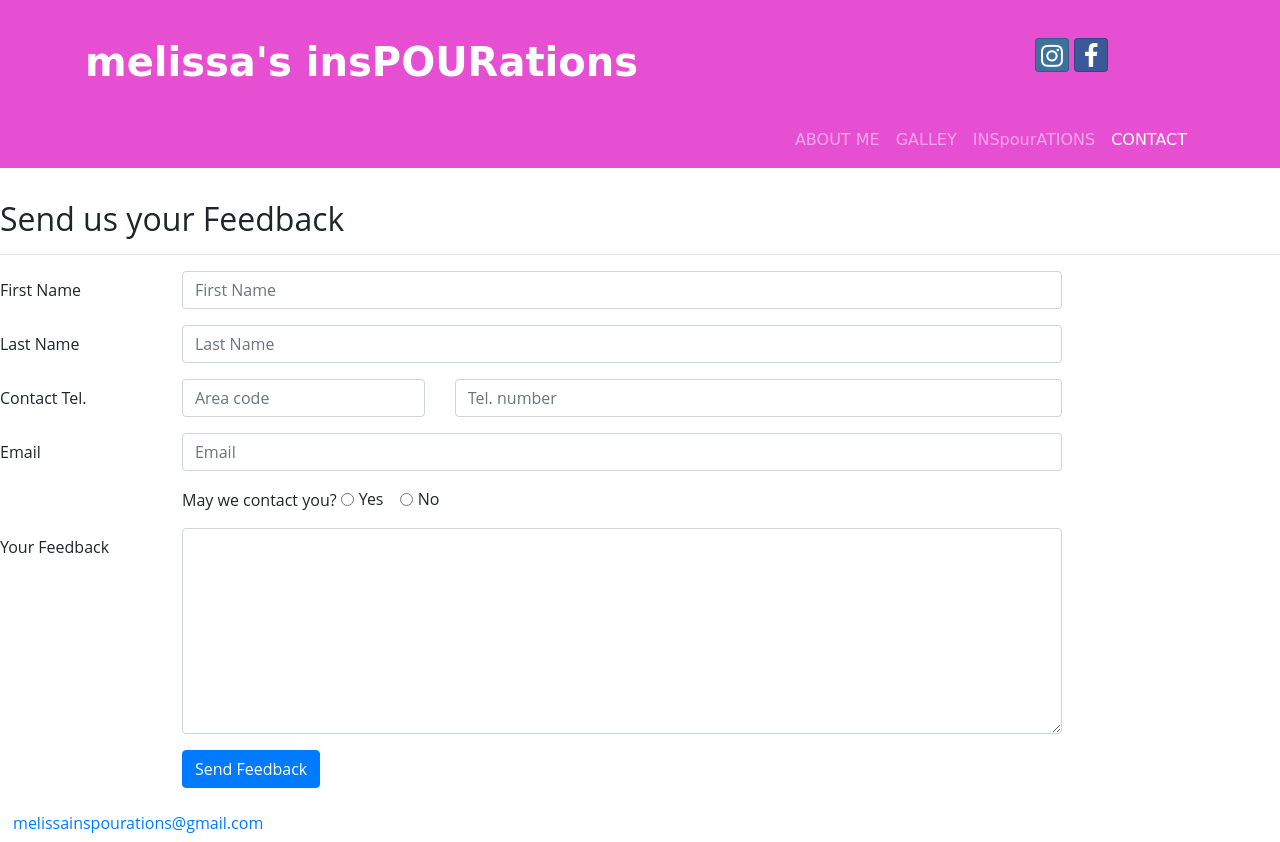
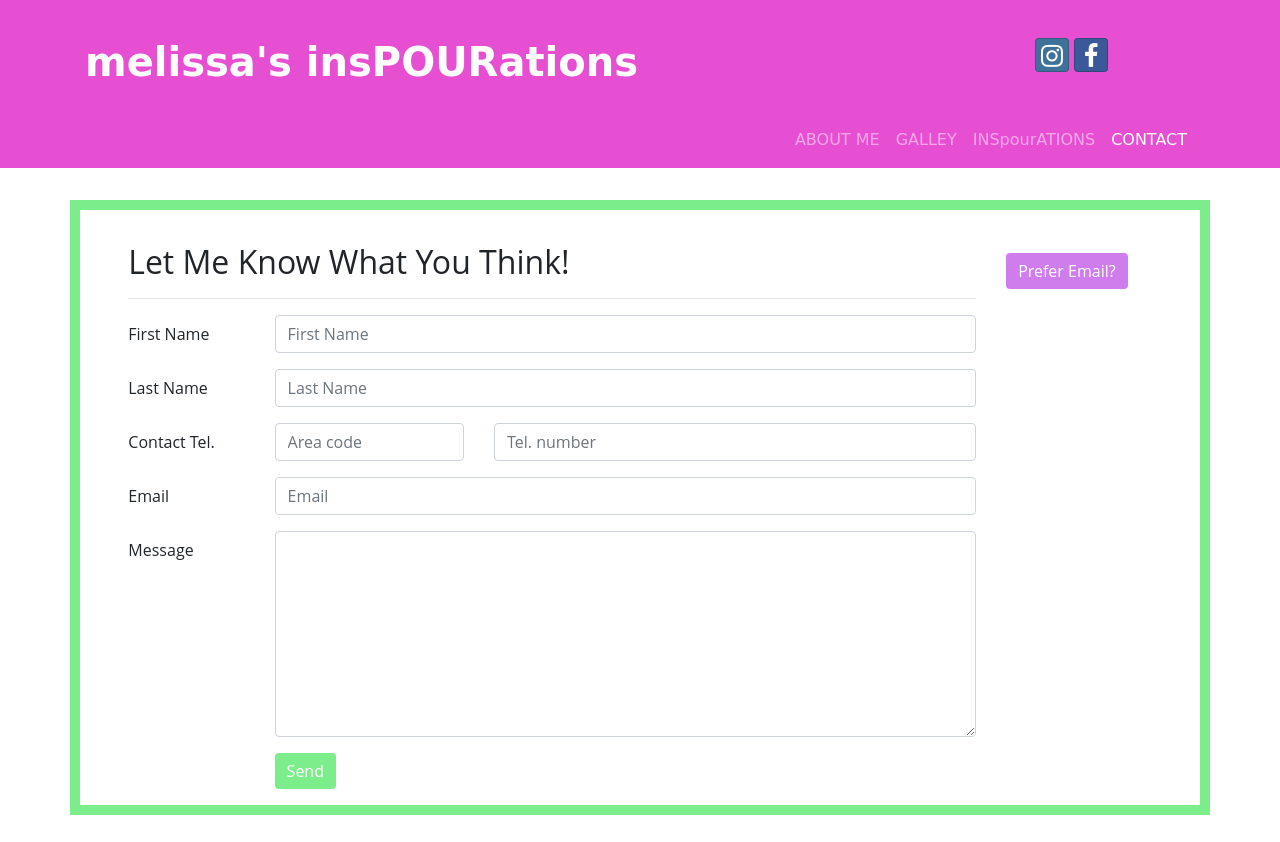
Before and after one commit to cbregan/m.insPOURations, a website: page contact.html in a window 1280 px wide. After the commit the page ends 815 px from the top, so only its background shows below. Drawn offline with nearby package versions, Linux system fonts and the light colour scheme.

Commit message:
Contact Page and Toast Formated

```diff
--- a/contact.html
+++ b/contact.html
@@ -20,11 +20,17 @@
         <div class="container">
             <div class="row">
                 <div class="col-10">
-                    <a href="index.html"><h1 id="title">melissa's insPOURations</h1></a>
+                    <a href="index.html">
+                        <h1 id="title">melissa's insPOURations</h1>
+                    </a>
                 </div>
                 <div class="col-md-2">
-                    <a class="btn btn-social-icon btn-instagram" href="https://www.instagram.com/melissas_inspourations/" target="_blank"><i class="fa fa-instagram"></i></a>
-                    <a class="btn btn-social-icon btn-facebook" href="https://www.facebook.com/profile.php?id=100069563702358" target="_blank"><i class="fa fa-facebook"></i></a>
+                    <a class="btn btn-social-icon btn-instagram"
+                        href="https://www.instagram.com/melissas_inspourations/" target="_blank"><i
+                            class="fa fa-instagram"></i></a>
+                    <a class="btn btn-social-icon btn-facebook"
+                        href="https://www.facebook.com/profile.php?id=100069563702358" target="_blank"><i
+                            class="fa fa-facebook"></i></a>
                 </div>
             </div>
         </div>
@@ -47,29 +53,31 @@
         </nav>
     </header>
 
-    <div class="row row-content">
-        <div class="col-12">
-            <h2>Send us your Feedback</h2>
+    <div class="container">
+        <div class="row row-content" id="contactForm">
+            <div class="col-md-10">
+                <h2>Let Me Know What You Think!</h2>
                 <hr />
-        </div>
-        <div class="col-md-10">
                 <form>
                     <div class="form-group row">
                         <label for="firstName" class="col-md-2 col-form-label">First Name</label>
                         <div class="col-md-10">
-                        <input type="text" class="form-control" id="firstName" name="firstName" placeholder="First Name" />
+                            <input type="text" class="form-control" id="firstName" name="firstName"
+                                placeholder="First Name" />
                         </div>
                     </div>
                     <div class="form-group row">
                         <label for="lastName" class="col-md-2 col-form-label">Last Name</label>
                         <div class="col-md-10">
-                        <input type="text" class="form-control" id="lastName" name="lastName" placeholder="Last Name" />
+                            <input type="text" class="form-control" id="lastName" name="lastName"
+                                placeholder="Last Name" />
                         </div>
                     </div>
                     <div class="form-group row">
                         <label for="areaCode" class="col-md-2 col-form-label">Contact Tel.</label>
                         <div class="col-5 col-md-3">
-                        <input type="tel" class="form-control" id="areaCode" name="areaCode" placeholder="Area code" />
+                            <input type="tel" class="form-control" id="areaCode" name="areaCode"
+                                placeholder="Area code" />
                         </div>
                         <div class="col-7">
                             <input type="tel" class="form-control" name="telNum" placeholder="Tel. number" />
@@ -82,42 +90,60 @@
                         </div>
                     </div>
                     <div class="form-group row">
-                    <div class="col offset-md-2">
-                        May we contact you?
-                        <div class="form-check form-check-inline">
-                            <input type="radio" class="form-check-input" id="contactYes" name="contactRadios" value="yes" />
-                            <label for="contactYes" class="form-check-label">Yes</label>
-                        </div>
-                        <div class="form-check form-check-inline">
-                            <input type="radio" class="form-check-input" id="contactNo" name="contactRadios" value="no" />
-                            <label for="contactNo" class="form-check-label">No</label>
-                        </div>
-                    </div>
-                </div>
-                <div class="form-group row">
-                    <label for="feedback" class="col-md-2 col-form-label">Your Feedback</label>
+                        <label for="feedback" class="col-md-2 col-form-label">Message</label>
                         <div class="col-md-10">
                             <textarea class="form-control" id="feedback" name="feedback" rows="8"></textarea>
                         </div>
                     </div>
                     <div class="form-group row">
                         <div class="offset-md-2 col-md-10">
-                        <button type="submit" class="btn btn-primary">Send Feedback</button>
+                            <button type="submit" class="btn btn-dark" id="formBtn">Send</button>
                         </div>
                     </div>
                 </form>
             </div>
+
+            <div class="col-md-2">
+            <div class="containerToastBtn">
+                <button type="button" class="btn btn-primary" id="liveToastBtn">Prefer Email?</button>
             </div>
 
-   <div>
-        <a role="button" class="btn btn-link" href="mailto:melissainspourations@gmail.com">melissainspourations@gmail.com</a>
+            <div aria-live="polite" aria-atomic="true" class="d-flex justify-content-center align-items-center"
+                style="min-height: 20px;">
+                <div class="toast hide" data-autohide="true" aria-live="assertive" aria-atomic="true">
+                    <div class="toast-header">
+                        <strong class="mr-auto text-primary">Send Me an Email!</strong>
+                        <button type="button" class="ml-2 mb-1 close" data-dismiss="toast">&times;</button>
                     </div>
+                    <div class="toast-body">
+                        <a role="button" class="btn btn-link" href="mailto:melissainspourations@gmail.com">melissainspourations@gmail.com
+                        </a>
+                    </div>
+                </div>
+            </div>
+            </div>
+
+        </div>
+
+
+    </div>
+
+
 
     <!-- jQuery must come first, then Popper.js, then the Bootstrap JavaScript plugins.-->
     <script src="node_modules/jquery/dist/jquery.slim.min.js"></script>
     <script src="node_modules/popper.js/dist/umd/popper.min.js"></script>
     <script src="node_modules/bootstrap/dist/js/bootstrap.min.js"></script>
 
+    <script>
+        $(document).ready(function () {
+            $('#liveToastBtn').click(function () {
+                $('.toast').toast({ animation: false, autohide: false });
+                $('.toast').toast('show');
+            });
+        });
+    </script>
+
 </body>
 
 </html>
--- a/css/styles.css
+++ b/css/styles.css
@@ -35,3 +35,31 @@ a:hover {
     border-color: #edc37c;
 
 }
+
+#contactForm {
+    border: 10px solid;
+    border-color: #7ced8b;
+    padding-top: 3%;
+    padding-left: 3%;
+    padding-right: 3%;
+}
+
+.toast {
+    background-color: #cf7ced;
+    color: black;
+    margin-top: 20px;
+    margin-bottom: 20px;
+}
+
+#liveToastBtn {
+    margin-top: 10px;
+    background-color: #cf7ced;
+    color: white;
+    border: none;
+}
+
+#formBtn {
+    background-color: #7ced8b;
+    color: white;
+    border: none;
+}
```
Also changed, not shown: 1 other file. Lines whose indentation alone changed are shown as unchanged.
